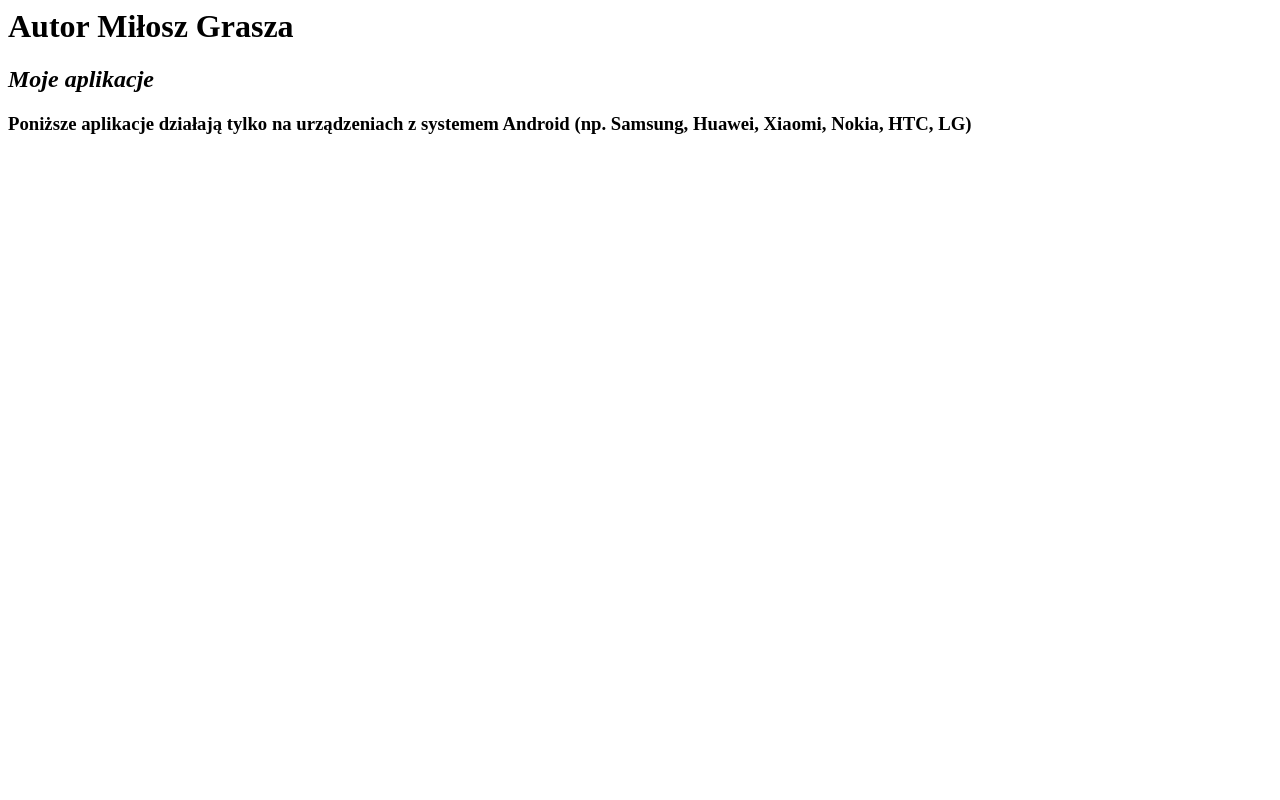
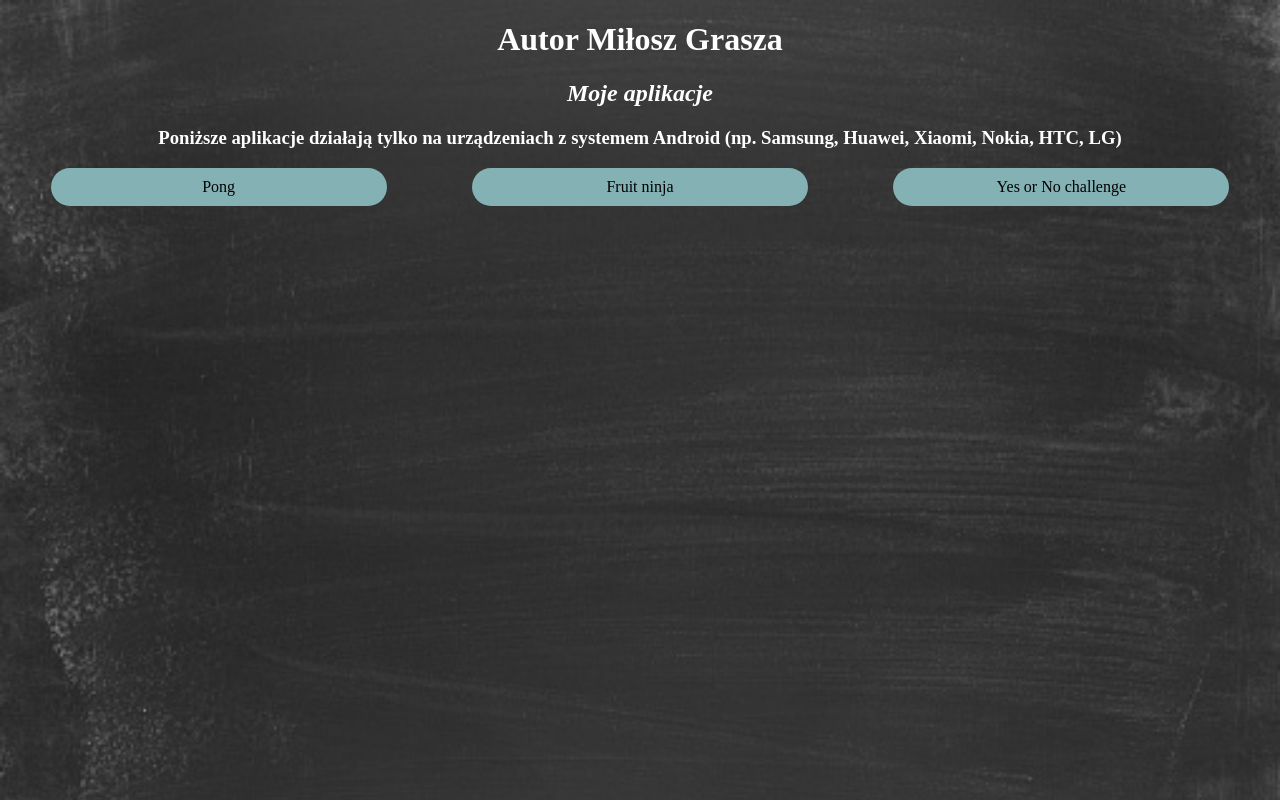
Before and after one commit to miloszgrasza/moje-aplikacje, a plain HTML site: page index.html in a window 1280 px wide. Drawn offline with Linux system fonts and the light colour scheme.

Commit message:
część druga

```diff
--- a/index.html
+++ b/index.html
@@ -1,14 +1,25 @@
-
+<!DOCTYPE html>
+<html>
 <head>
+    <meta name="viewport" content="width=device-width, initial-scale=1">
+<title>Fajne aplikacje by Miłosz Grasza</title>
+<link rel="stylesheet" href="style.css">
 
 </head>
 <body>
     <h1>Autor Miłosz Grasza</h1>
 
-    <h2><i>Moje aplikacje</i></h2>
+    <h2>Moje aplikacje</h2>
 
     <h3>Poniższe aplikacje działają tylko na urządzeniach z systemem Android (np. Samsung, Huawei, Xiaomi, Nokia, HTC, LG)</h3>
 
+<div class="apps">
 
+    <a href="pong.html">Pong</a>
+    <a href="url">Fruit ninja</a>
+    <a href="url">Yes or No challenge</a>
+
+</div>
 
 </body>
+</html>
--- /dev/null
+++ b/style.css
@@ -0,0 +1,39 @@
+body {
+    background-image: url("blackboard.jpg");
+    background-repeat: no-repeat;
+    background-size: 100%;
+    color: white;
+  }
+h1 {
+    text-align: center;
+}
+h2 {
+    text-align: center;
+    font-style: italic;
+}
+h3 {
+    text-align: center;
+}
+.apps {
+
+    display: flex;
+    justify-content: space-around;
+    flex-wrap: wrap;
+
+
+
+}
+a {
+    width: 25%;
+    background-color: #83b1b4;
+    text-align: center;
+    border-radius: 20px;
+    padding: 10px;
+    text-decoration: none;
+    color: black;
+}
+
+a:hover {
+    background-color: lightgreen;
+    transform: scale(1.1);
+  }
```
Also changed, not shown: blackboard.jpg (added), pong.html (added), tablica.jpg (added), widok.jpg (added), 2 other files.
